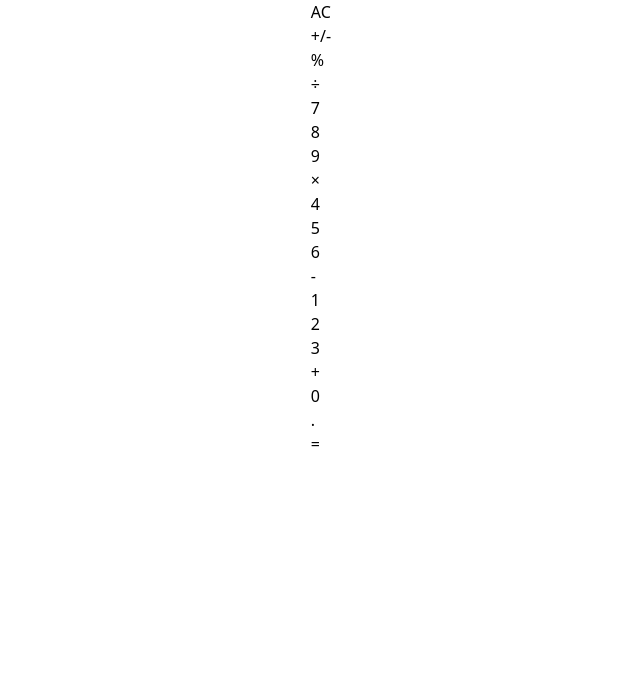
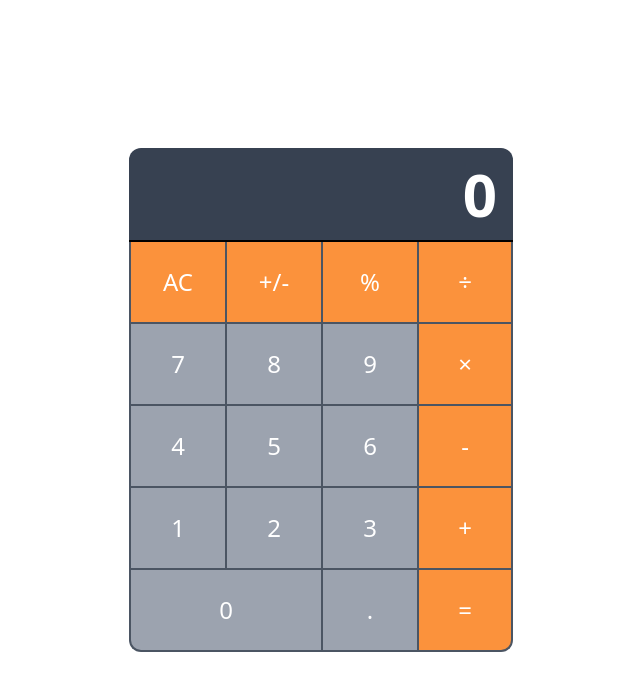
Before and after one commit to rowaxl/math_cheat_bot, a Next.js app: page / in a window 1280 px wide. Shown: the top 690 px of the page, without its empty margins (319-959 px from the left). Built offline with nearby package versions, Linux system fonts and the light colour scheme.

Commit message:
design app

```diff
--- a/src/components/display.tsx
+++ b/src/components/display.tsx
@@ -4,7 +4,7 @@ interface DisplayProps {
 
 const Display = ({ value }: DisplayProps) => {
   return (
-    <div className={`flex w-full bg-gray-700 overflow-hidden text-md text-ellipsis text-white text-right`}>
+    <div className={`flex w-full bg-gray-700 overflow-hidden text-ellipsis text-white text-right font-bold border-b-2 border-b-black items-center justify-end text-6xl px-4 py-4 rounded-t-xl`}>
       { value }
     </div>
   )
--- a/src/components/layout.tsx
+++ b/src/components/layout.tsx
@@ -1,7 +1,7 @@
 import { PropsWithChildren } from "react"
 
 const Layout = ({ children }: PropsWithChildren) => (
-  <main className={`max-w-lg max-h-full flex-col items-center justify-center flex-1`}>
+  <main className={`flex w-full max-w-sm min-h-screen flex-col justify-center items-center flex-1`}>
     { children }
   </main>
 )
--- a/src/components/numberPad.tsx
+++ b/src/components/numberPad.tsx
@@ -2,24 +2,44 @@ interface NumberPadProps {
   handleKeyInput: (input: string) => void
 }
 
+export enum KeyType {
+  operator,
+  number
+}
+
 const KEYPAD = [
-  'AC', '+/-', '%', '÷',
-  '7', '8', '9', '×',
-  '4', '5', '6', '-',
-  '1', '2', '3', '+',
-  '0', '.', '='
+  { label: 'AC', type: KeyType.operator },
+  { label: '+/-', type: KeyType.operator },
+  { label: '%', type: KeyType.operator },
+  { label: '÷', type: KeyType.operator },
+  { label: '7', type: KeyType.number },
+  { label: '8', type: KeyType.number },
+  { label: '9', type: KeyType.number },
+  { label: '×', type: KeyType.operator },
+  { label: '4', type: KeyType.number },
+  { label: '5', type: KeyType.number },
+  { label: '6', type: KeyType.number },
+  { label: '-', type: KeyType.operator },
+  { label: '1', type: KeyType.number },
+  { label: '2', type: KeyType.number },
+  { label: '3', type: KeyType.number },
+  { label: '+', type: KeyType.operator },
+  { label: '0', type: KeyType.number },
+  { label: '.', type: KeyType.number },
+  { label: '=', type: KeyType.operator },
 ]
 
 const NumberPad = ({ handleKeyInput }: NumberPadProps) => {
   return (
-    <div>
+    <div className={`w-full grid grid-cols-4 grid-flow-row gap-0 rounded-b-xl`}>
       {
-        KEYPAD.map(key =>
+        KEYPAD.map(({ label, type }, i) =>
           <div
-            key={`keypad_button_${key}`}
-            onClick={() => handleKeyInput(key)}
+            className={`text-2xl text-center text-white cursor-pointer py-6 border-gray-600 border-b-2 border-l-2 ${i % 4 === 3 && 'border-r-2'} ${type === KeyType.number ? 'bg-gray-400' : 'bg-orange-400'} ${label === '0' && 'col-span-2 rounded-bl-xl'} ${label === '=' && 'border-r-2 rounded-br-xl'}`}
+            key={`keypad_button_${label}`}
+            onClick={() => handleKeyInput(label)}
           >
-            {key}
+            {label}
           </div>
         )
       }
--- a/src/controller/IndexPageController.tsx
+++ b/src/controller/IndexPageController.tsx
@@ -2,7 +2,7 @@ import { useState } from "react"
 import IndexPageLayout from "../layouts/IndexPageLayout"
 
 const IndexPageController = () => {
-  const [displayValue, setDisplayValue] = useState('')
+  const [displayValue, setDisplayValue] = useState('0')
   const handleKeyInput = (input: string) => {
     setDisplayValue(input)
   }
```
